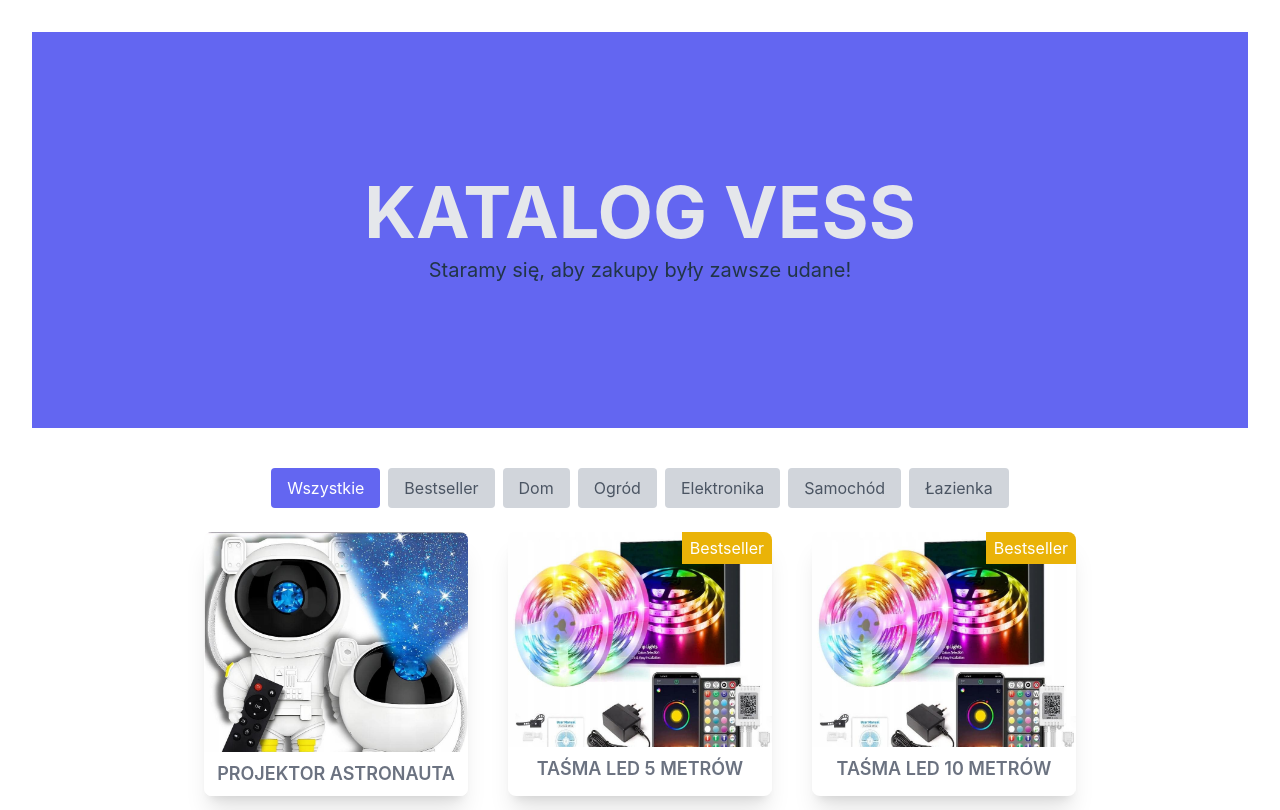
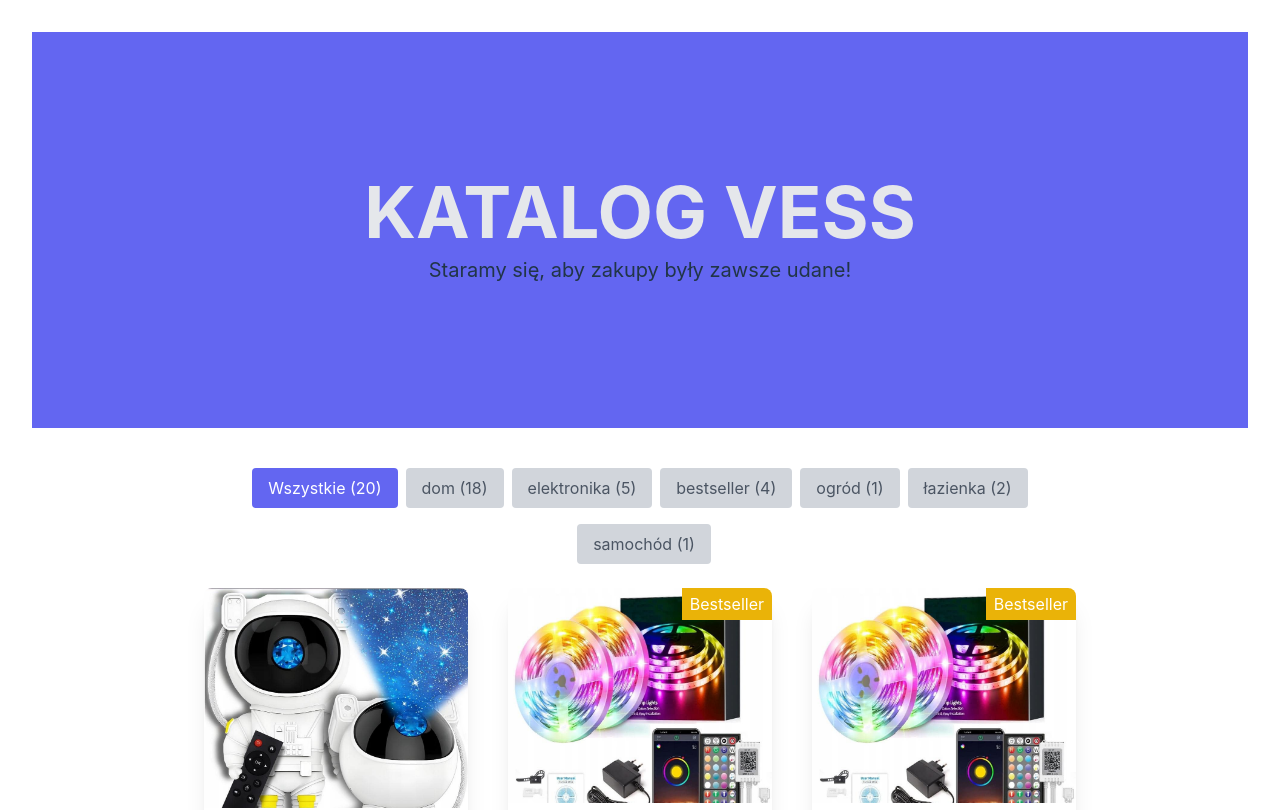
Before and after one commit to kamilek020/kamilwiecek, a React (Vite) app: page / in a window 1280 px wide. Shown: the top 810 px of the page. Built offline with nearby package versions, Linux system fonts and the light colour scheme.

Commit message:
Dodawanie wartosci do danej kategorii w przycisku

```diff
--- a/src/components/photoGallery.jsx
+++ b/src/components/photoGallery.jsx
@@ -5,6 +5,7 @@ const PhotoGallery = () => {
     const [selectedProduct, setSelectedProduct] = useState(null);
     const [currentCategory, setCurrentCategory] = useState('all');
     const [isOverlayVisible, setIsOverlayVisible] = useState(false);
+    const [categoryCounts, setCategoryCounts] = useState({});
 
     const handleProductClick = (productId) => {
         const product = data.find((item) => item.id === productId);
@@ -45,6 +46,18 @@ const PhotoGallery = () => {
         };
     }, []);
 
+    useEffect(() => {
+        const counts = {};
+
+        data.forEach((item) => {
+            item.categories.forEach((category) => {
+                counts[category] = (counts[category] || 0) + 1;
+            });
+        });
+
+        setCategoryCounts(counts);
+    }, []);
+
     const filterProductsByCategory = (category) => {
         setCurrentCategory(category);
     };
@@ -69,68 +82,21 @@ const PhotoGallery = () => {
                     } px-4 py-2 rounded`}
                     onClick={() => filterProductsByCategory('all')}
                 >
-                    Wszystkie
+                    Wszystkie ({data.length})
                 </button>
+                {Object.keys(categoryCounts).map((category) => (
                     <button
+                        key={category}
                         className={`${
-                        currentCategory === 'bestseller'
+                            currentCategory === category
                                 ? 'bg-indigo-500 text-white'
                                 : 'bg-gray-300 text-gray-600'
                         } px-4 py-2 rounded my-2 ml-2`}
-                    onClick={() => filterProductsByCategory('bestseller')}
+                        onClick={() => filterProductsByCategory(category)}
                     >
-                    Bestseller
+                        {category} ({categoryCounts[category] || 0})
                     </button>
-                <button
-                    className={`${
-                        currentCategory === 'dom'
-                            ? 'bg-indigo-500 text-white'
-                            : 'bg-gray-300 text-gray-600'
-                    } px-4 py-2 rounded  my-2 ml-2`}
-                    onClick={() => filterProductsByCategory('dom')}
-                >
-                    Dom
-                </button>
-                <button
-                    className={`${
-                        currentCategory === 'ogród'
-                            ? 'bg-indigo-500 text-white'
-                            : 'bg-gray-300 text-gray-600'
-                    } px-4 py-2 rounded my-2 ml-2`}
-                    onClick={() => filterProductsByCategory('ogród')}
-                >
-                    Ogród
-                </button>
-                <button
-                    className={`${
-                        currentCategory === 'elektronika'
-                            ? 'bg-indigo-500 text-white'
-                            : 'bg-gray-300 text-gray-600'
-                    } px-4 py-2 rounded my-2 ml-2`}
-                    onClick={() => filterProductsByCategory('elektronika')}
-                >
-                    Elektronika
-                </button>
-                <button
-                    className={`${
-                        currentCategory === 'samochód'
-                            ? 'bg-indigo-500 text-white'
-                            : 'bg-gray-300 text-gray-600'
-                    } px-4 py-2 rounded my-2 ml-2`}
-                    onClick={() => filterProductsByCategory('samochód')}
-                >
-                    Samochód
-                </button>
-                <button
-                    className={`${
-                        currentCategory === 'łazienka'
-                            ? 'bg-indigo-500 text-white'
-                            : 'bg-gray-300 text-gray-600'
-                    } px-4 py-2 rounded my-2 ml-2`}
-                    onClick={() => filterProductsByCategory('łazienka')}
-                >
-                    Łazienka
-                </button>
+                ))}
             </div>
             <div className="grid gap-4 grid-cols-1 sm:grid-cols-2 md:grid-cols-3 lg:grid-cols-3 xl:grid-cols-3" ref={galleryContainerRef}>
                 {filteredData.map((item) => (
```
Lines whose indentation alone changed are shown as unchanged.
